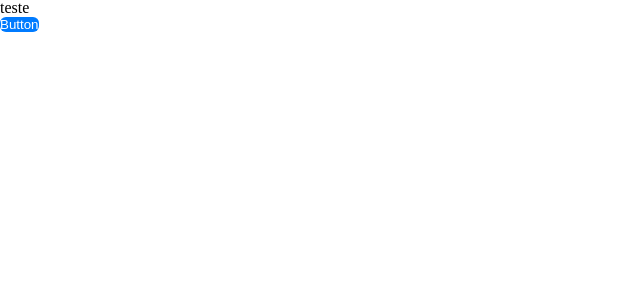
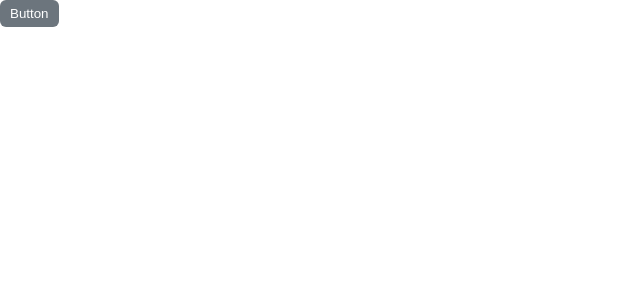
Before and after one commit to ralfting/ds-13, a React (Vite) app: page / in a window 1280 px wide. Shown: the top 300 px of the page, without its empty margins (0-640 px from the left). Built offline with nearby package versions, Linux system fonts and the light colour scheme.

Commit message:
Fix css custom name

```diff
--- a/src/App.tsx
+++ b/src/App.tsx
@@ -4,9 +4,7 @@ import Text from './components/Text/Text'
 function App() {
   return (
     <>
-      <h1>teste</h1>
-      {/* <Text as='a' htmlFor="">Teste</Text> */}
-      <Button>Button</Button>
+      <Button variant='secondary'>Button</Button>
     </>
   )
 }
--- a/src/components/Button/Button.module.css
+++ b/src/components/Button/Button.module.css
@@ -7,17 +7,17 @@
 }
 
 .primary {
-  background: var(--primary-color);
+  background-color: var(--primary-color);
   color: var(--primary-text);
 }
 .primary:hover {
-  background: var(--primary-hover);
+  background-color: var(--primary-hover);
 }
 
 .secondary {
-  background: var(--secondary-color);
+  background-color: var(--secondary-color);
   color: var(--secondary-text);
 }
 .secondary:hover {
-  background: var(--secondary-hover);
+  background-color: var(--secondary-hover);
 }
--- a/src/styles/tokens/fundamentals/spacing.css
+++ b/src/styles/tokens/fundamentals/spacing.css
@@ -1,4 +1,7 @@
 :root {
-  --space-1: 4px;
-  --space-2: 8px;
+  --spacing-1: 2px;
+  --spacing-2: 4px;
+  --spacing-3: 6px;
+  --spacing-4: 8px;
+  --spacing-5: 10px;
 }
--- a/src/styles/tokens/fundamentals/typography.css
+++ b/src/styles/tokens/fundamentals/typography.css
@@ -0,0 +1,2 @@
+:root {
+}
--- a/src/styles/tokens/semantic/button.css
+++ b/src/styles/tokens/semantic/button.css
@@ -1,3 +1,3 @@
 :root {
-  --button-radius: var(--radius-md);
+  --button-padding: var(--spacing-3) var(--spacing-5);
 }
```
